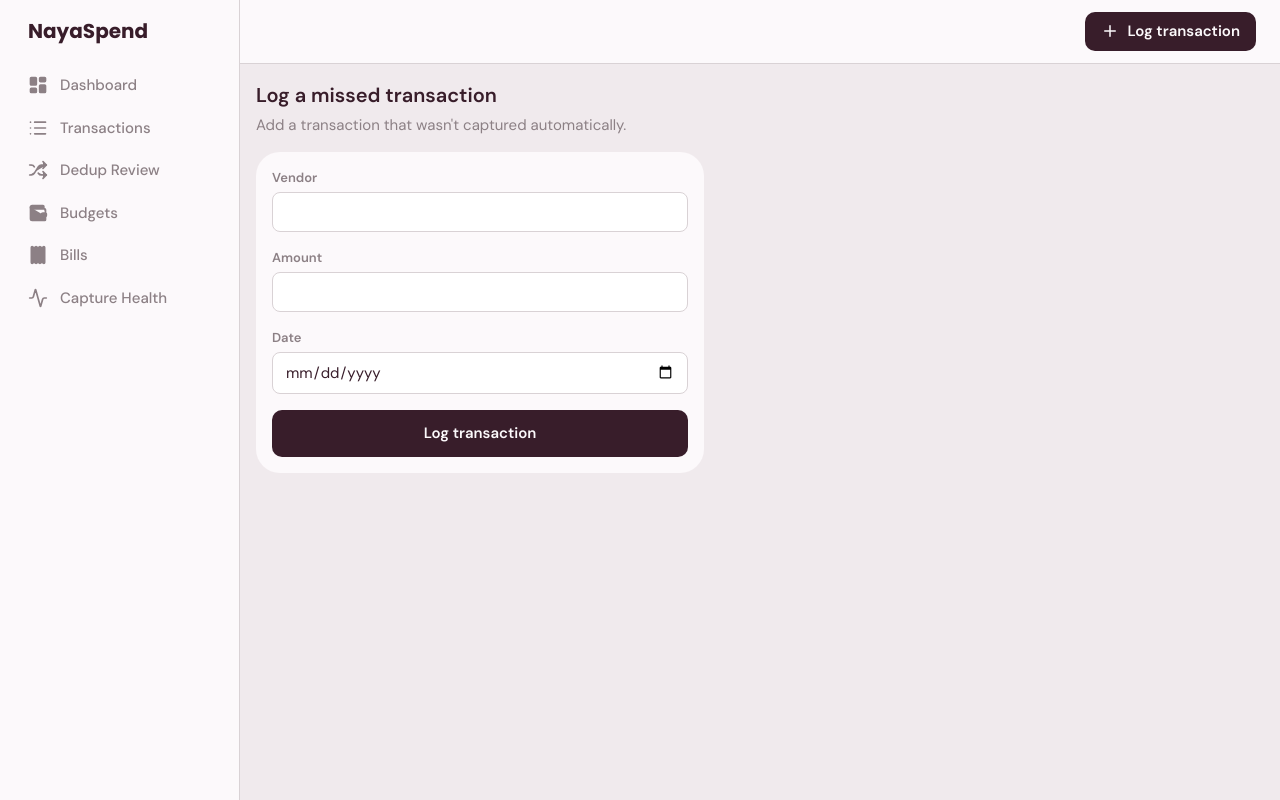
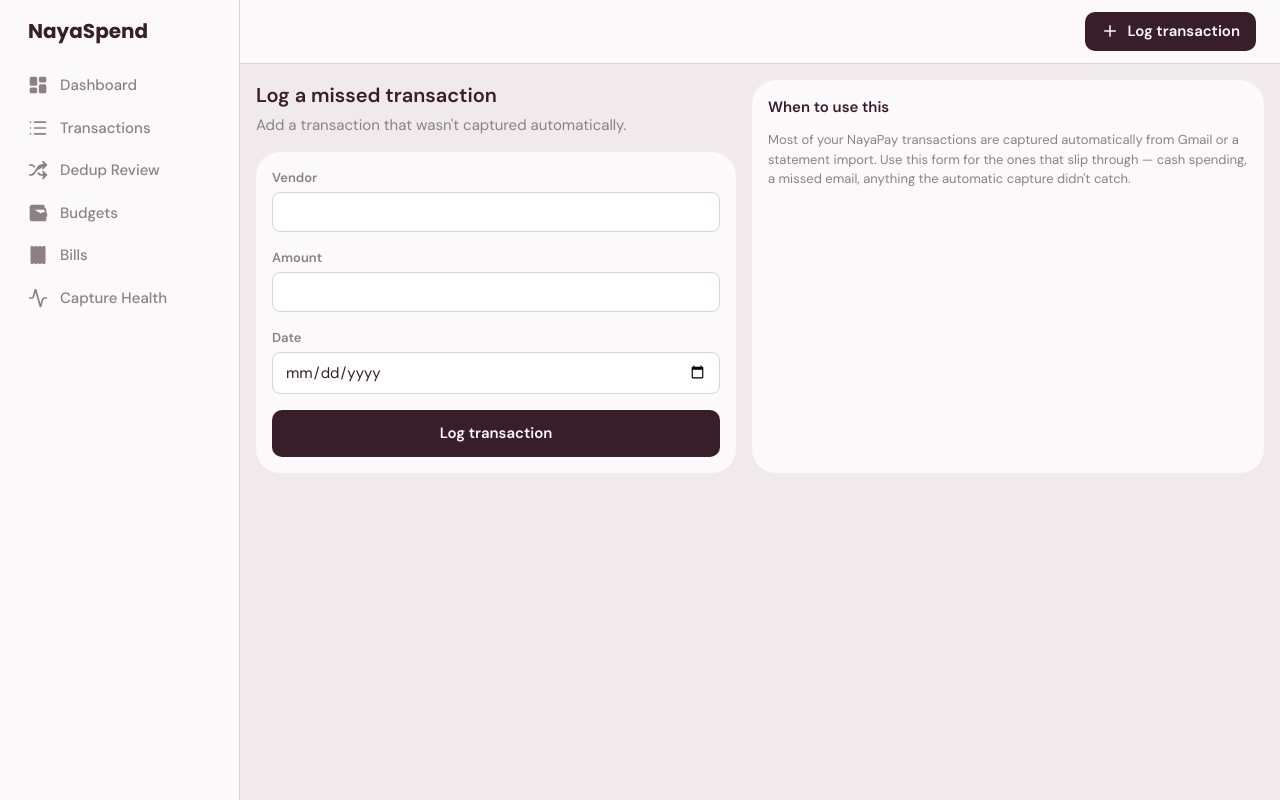
Before and after one commit to mhhassaan/NayaSpend, a React (Vite) app in the folder frontend/: page /log-transaction in a window 1280 px wide. Built offline with nearby package versions, Linux system fonts and the light colour scheme; what hono would draw is missing.

Commit message:
feat: Log Transaction gets a When-to-use-this content panel
Co-Authored-By: Claude Sonnet 5 <noreply@anthropic.com>

```diff
--- a/frontend/src/pages/LogMissedTransaction.tsx
+++ b/frontend/src/pages/LogMissedTransaction.tsx
@@ -1,7 +1,7 @@
 import { useState } from "react";
 import { useMutation } from "@tanstack/react-query";
 import { apiClient } from "../api/client";
-import { Button, Card, showError, showSuccess } from "../components";
+import { Button, Card, SidePanelLayout, showError, showSuccess } from "../components";
 
 export function LogMissedTransaction() {
   const [vendor, setVendor] = useState("");
@@ -36,7 +36,9 @@ export function LogMissedTransaction() {
   });
 
   return (
-    <div className="flex max-w-md flex-col gap-4">
+    <SidePanelLayout
+      main={
+        <div className="flex flex-col gap-4">
           <div className="flex flex-col gap-1">
             <h1 className="font-body text-[20px] font-semibold">Log a missed transaction</h1>
             <p className="font-body text-[15px] text-text-secondary">Add a transaction that wasn't captured automatically.</p>
@@ -93,5 +95,13 @@ export function LogMissedTransaction() {
             </form>
           </Card>
         </div>
+      }
+      panel={
+        <div className="flex flex-col gap-3">
+          <h2 className="font-body text-[15px] font-semibold">When to use this</h2>
+          <p className="font-body text-[13px] text-text-secondary">Most of your NayaPay transactions are captured automatically from Gmail or a statement import. Use this form for the ones that slip through — cash spending, a missed email, anything the automatic capture didn't catch.</p>
+        </div>
+      }
+    />
   );
 }
```
Lines whose indentation alone changed are shown as unchanged.
